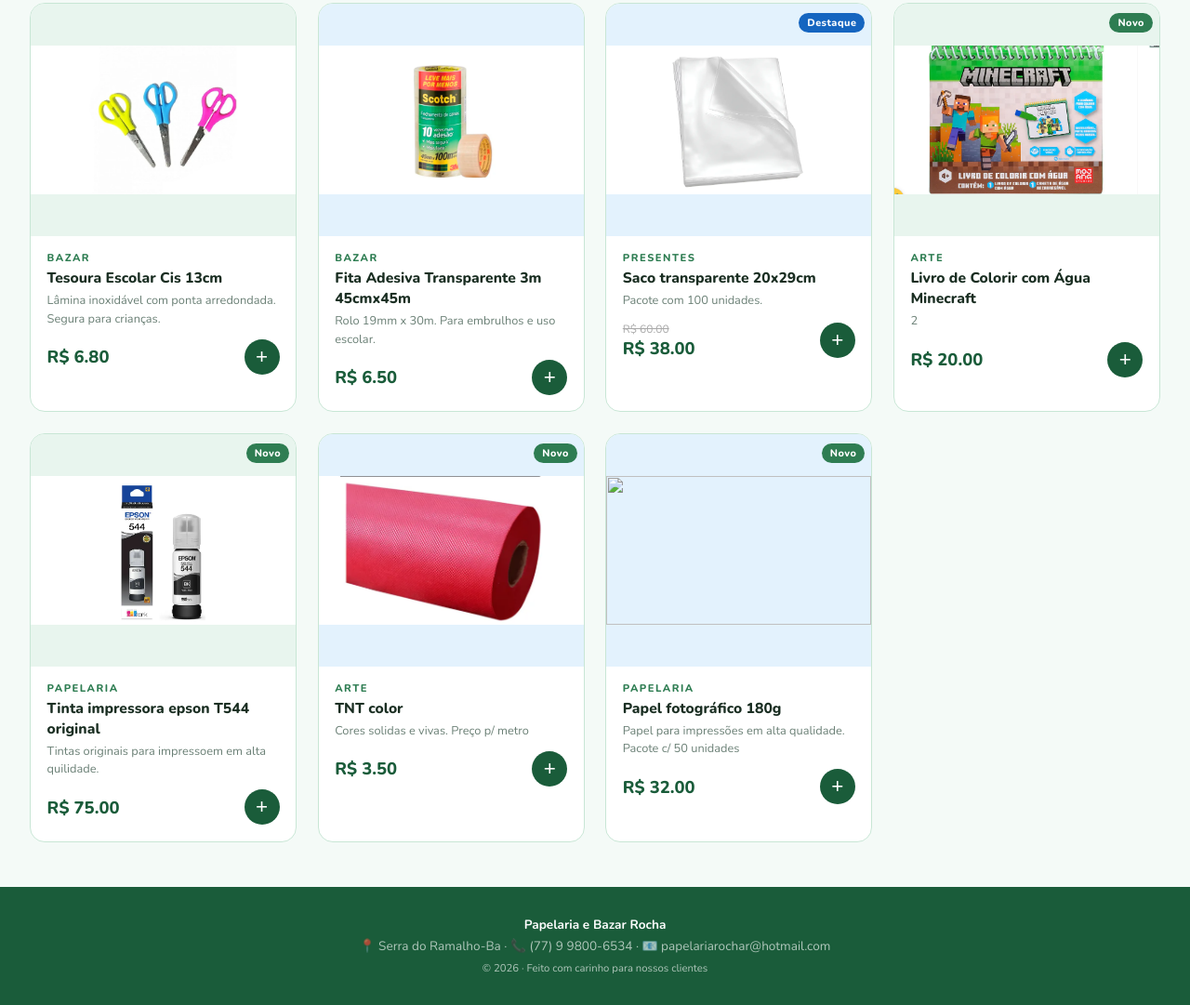
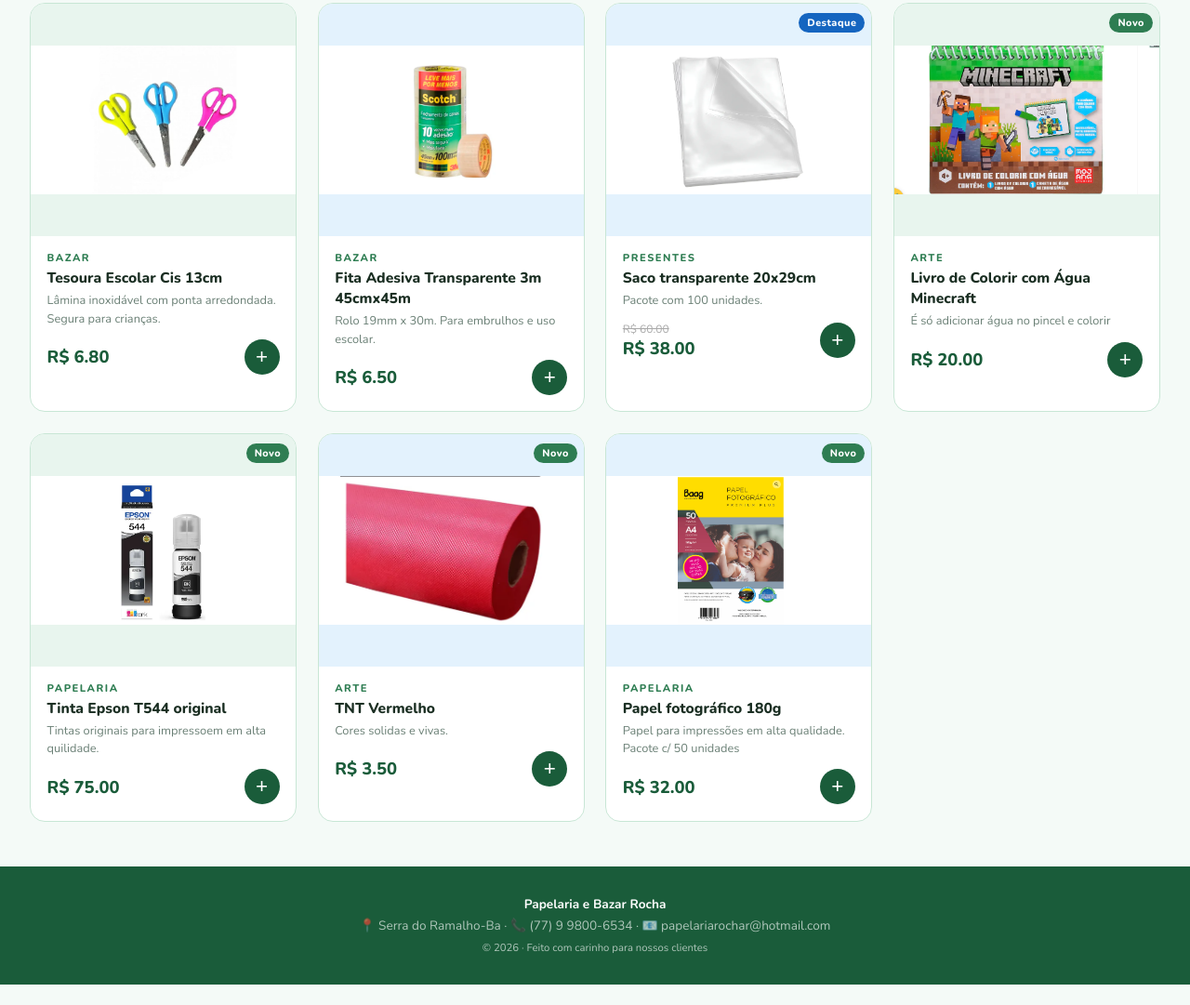
Before and after one commit to papelaria-rocha/papelaria-rocha, a plain HTML site: page index.html in a window 1280 px wide. Shown: the part 1441-2522 px from the top of the page at 93% size. After the commit the page ends 2500 px from the top, so only its background shows below. Drawn offline with nearby package versions, Linux system fonts and the light colour scheme.

Commit message:
Update index.html

```diff
--- a/index.html
+++ b/index.html
@@ -597,7 +597,7 @@
   {
     nome: "Livro de Colorir com Água Minecraft",
     categoria: "arte",
-    descricao: "2",
+    descricao: "É só adicionar água no pincel e colorir",
     preco: 20.00,
     precoAntigo: null,
     imagem: "imagens/lilcolorir.png",
@@ -605,7 +605,7 @@
     novo: true
   },
   {
-    nome: "Tinta impressora epson T544 original",
+    nome: "Tinta Epson T544 original",
     categoria: "papelaria",
     descricao: "Tintas originais para impressoem em alta quilidade.",
     preco: 75.00,
@@ -615,9 +615,9 @@
     novo: true
   },
   {
-    nome: "TNT color",
+    nome: "TNT Vermelho",
     categoria: "arte",
-    descricao: "Cores solidas e vivas. Preço p/ metro",
+    descricao: "Cores solidas e vivas.",
     preco: 3.50,
     precoAntigo: null,
     imagem: "imagens/tnt-comum-vermelho.png",
@@ -630,10 +630,10 @@
     descricao: "Papel para impressões em alta qualidade. Pacote c/ 50 unidades",
     preco: 32.00,
     precoAntigo: null,
-    imagem: "imagens/papel-foto-bag-180-.png",
+    imagem: "imagens/papel-foto-bag-180.png",
     destaque: false,
     novo: true
-  },
+  }
 ];
 /* ======================================================= */
 
```
